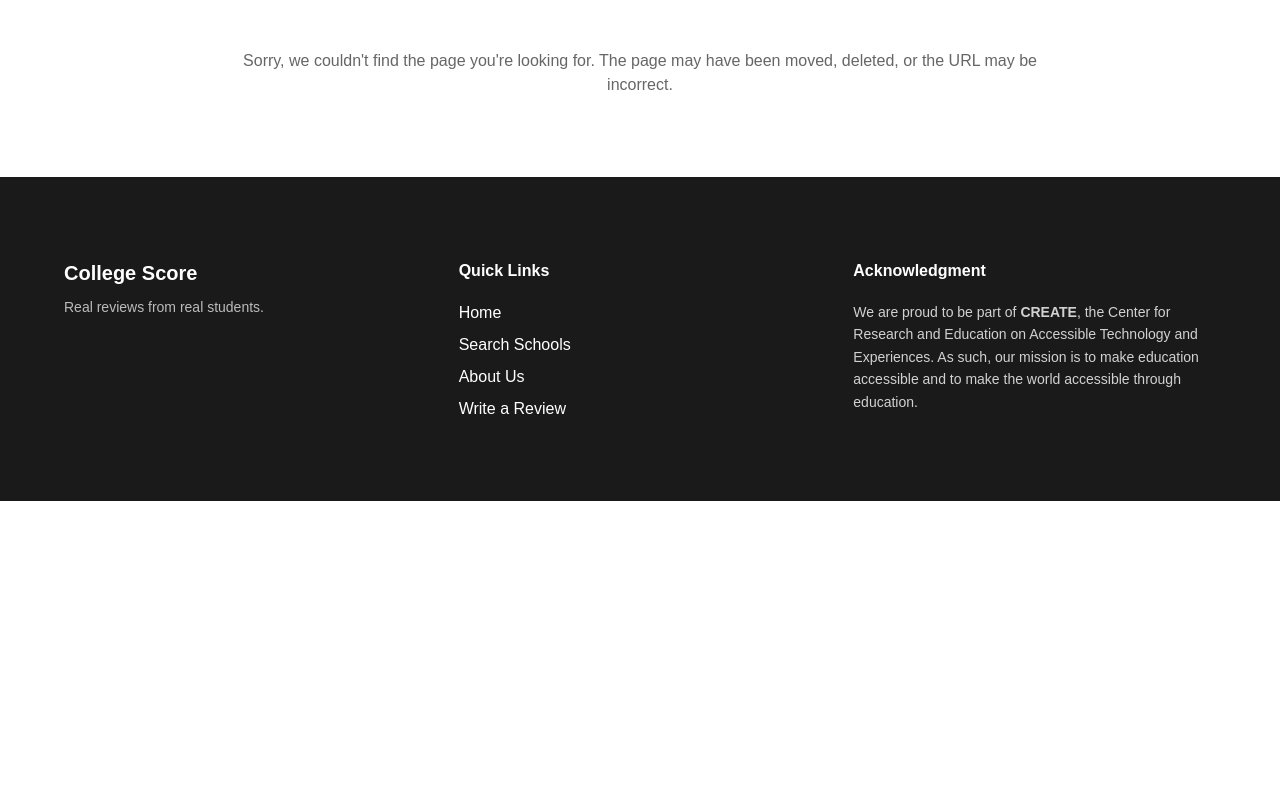
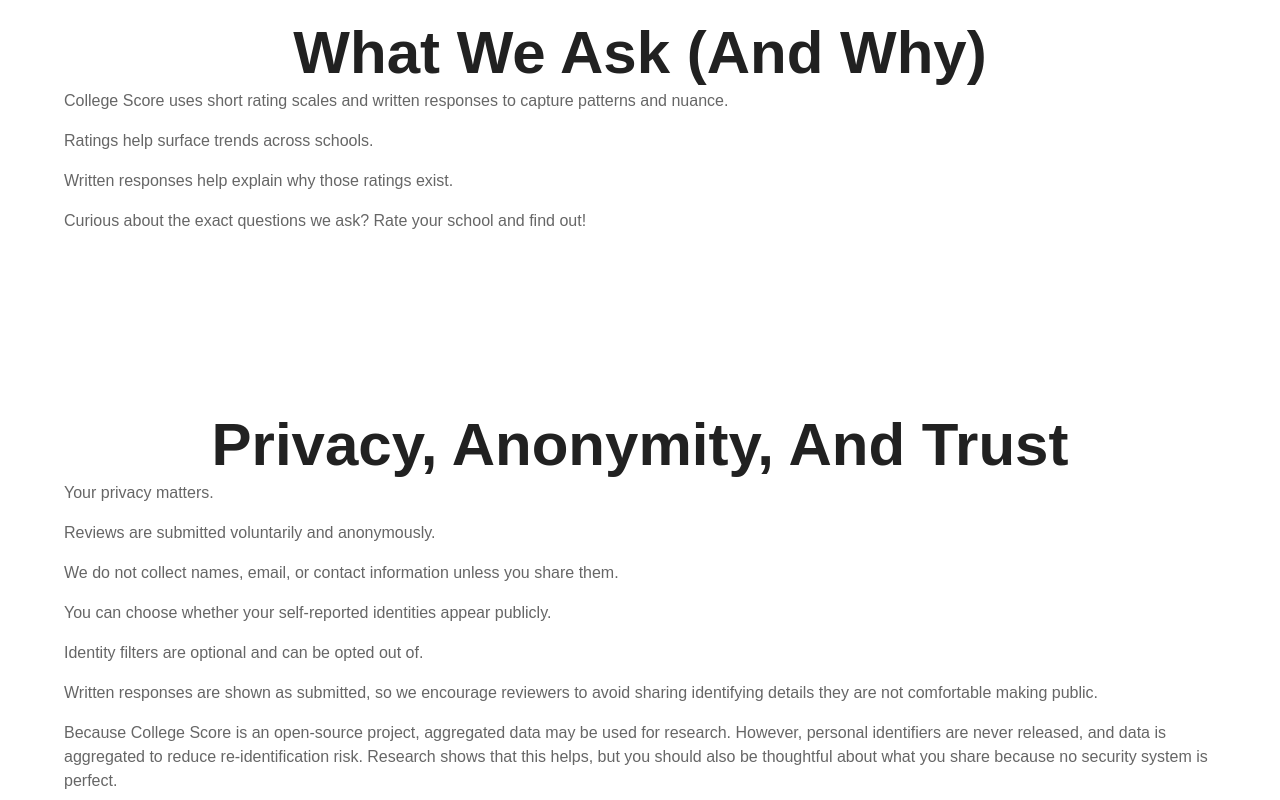
Before and after one commit to collegescore/frontend, a Next.js app: page /privacy in a window 1280 px wide. Before the commit this address had no page. Shown: the part 400-1200 px from the top of the page. Before the commit the page ends 901 px from the top, so only its background shows below. Built offline with nearby package versions, Linux system fonts and the light colour scheme; what @mui/material-nextjs would draw is missing.

Commit message:
add privacy policy

```diff
--- /dev/null
+++ b/src/app/privacy/page.tsx
@@ -0,0 +1,75 @@
+import { Container, Typography } from "@mui/material";
+import Section from "@/components/common/Section";
+import Paragraph from "@/components/common/Paragraph";
+import CTASection from "@/components/common/CallToAction";
+
+export default function PrivacyPage() {
+  return (
+    <>
+      <Section id="hero">
+        <Container>
+          <Typography variant="h1" textAlign="center">
+            Privacy Policy
+          </Typography>
+        </Container>
+      </Section>
+
+      <Section id="what-we-ask">
+        <Container>
+          <Typography variant="h2" textAlign="center">
+            What We Ask (and Why)
+          </Typography>
+          <Paragraph>
+            College Score uses short rating scales and written responses to
+            capture patterns and nuance.
+          </Paragraph>
+          <Paragraph>Ratings help surface trends across schools.</Paragraph>
+          <Paragraph>
+            Written responses help explain why those ratings exist.
+          </Paragraph>
+          <Paragraph>
+            Curious about the exact questions we ask? Rate your school and find
+            out!
+          </Paragraph>
+        </Container>
+      </Section>
+
+      <Section id="privacy">
+        <Container>
+          <Typography variant="h2" textAlign="center">
+            Privacy, Anonymity, and Trust
+          </Typography>
+          <Paragraph>Your privacy matters.</Paragraph>
+          <Paragraph>
+            Reviews are submitted voluntarily and anonymously.
+          </Paragraph>
+          <Paragraph>
+            We do not collect names, email, or contact information unless you
+            share them.
+          </Paragraph>
+          <Paragraph>
+            You can choose whether your self-reported identities appear
+            publicly.
+          </Paragraph>
+          <Paragraph>
+            Identity filters are optional and can be opted out of.
+          </Paragraph>
+          <Paragraph>
+            Written responses are shown as submitted, so we encourage reviewers
+            to avoid sharing identifying details they are not comfortable making
+            public.
+          </Paragraph>
+          <Paragraph sx={{ mb: 0 }}>
+            Because College Score is an open-source project, aggregated data may
+            be used for research. However, personal identifiers are never
+            released, and data is aggregated to reduce re-identification risk.
+            Research shows that this helps, but you should also be thoughtful
+            about what you share because no security system is perfect.
+          </Paragraph>
+        </Container>
+      </Section>
+
+      <CTASection />
+    </>
+  );
+}
```
